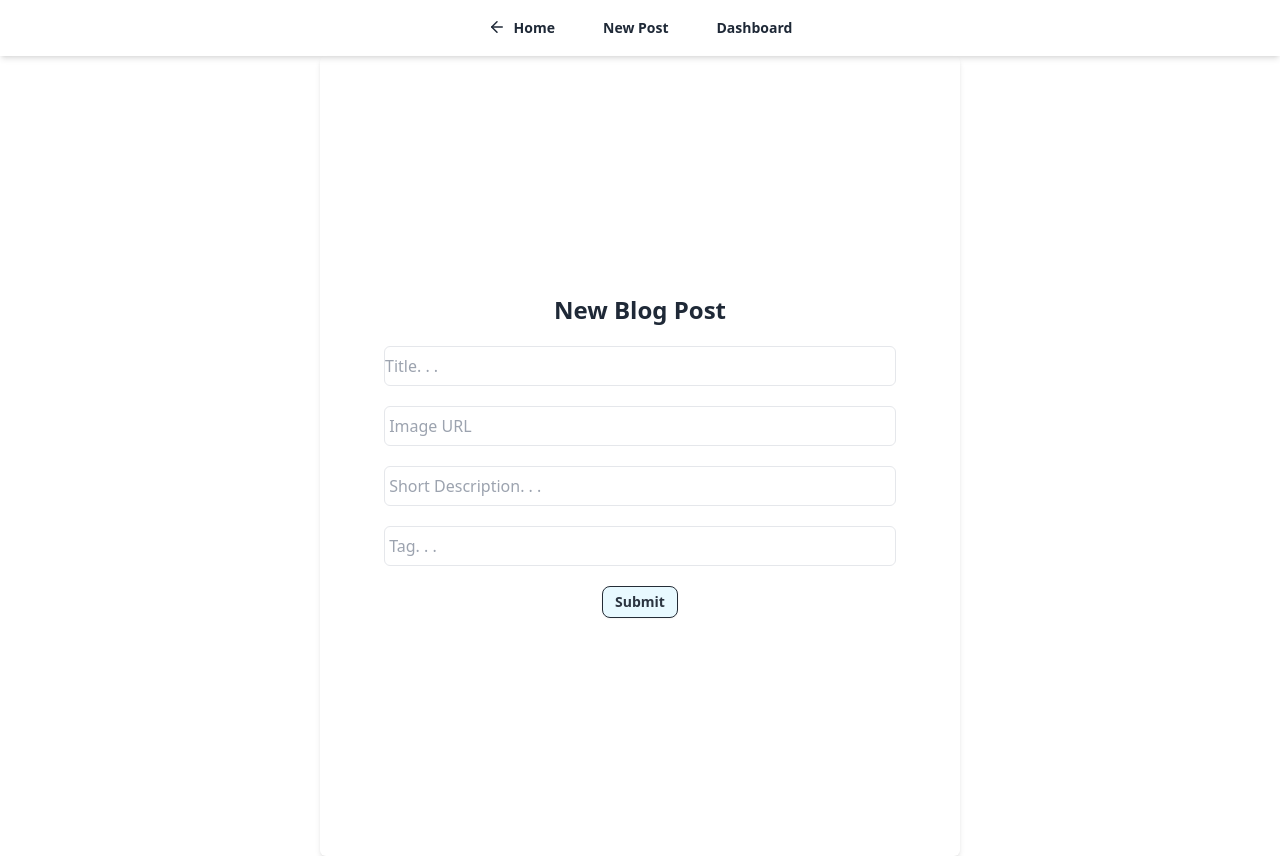
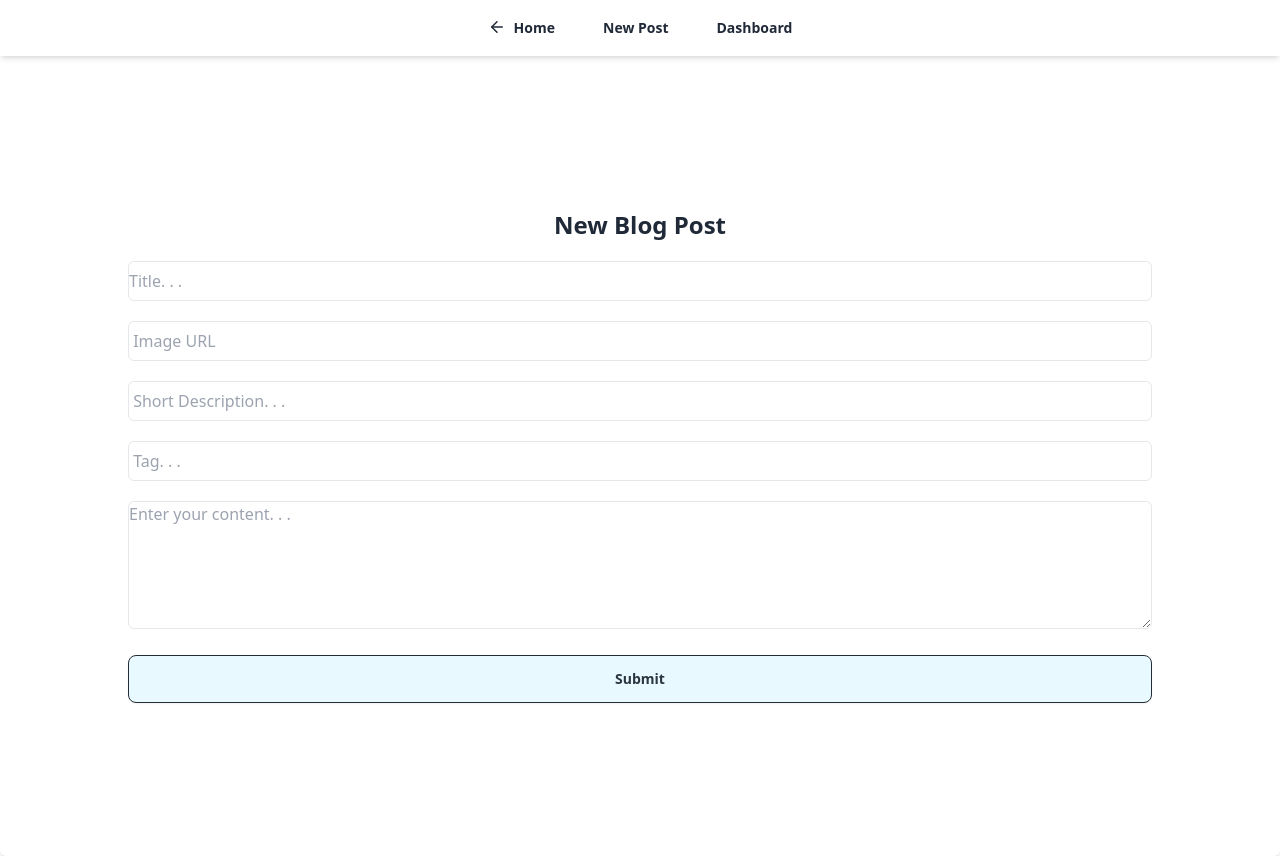
Before and after one commit to Nemanja0033/personal-blog, a Next.js app: page /admin/createpost in a window 1280 px wide. Built offline with nearby package versions, Linux system fonts and the light colour scheme.

Commit message:
FEAT:: content input update

```diff
--- a/src/app/admin/createpost/page.tsx
+++ b/src/app/admin/createpost/page.tsx
@@ -6,11 +6,11 @@ import { v4 as uuidv4 } from 'uuid';
 
 export default function CreatePost(){
 
-    const [title, setTitle] = useState<string>("");
-    const [content, setContent] = useState<string>("");
-    const [imgUrl, setImageUrl] = useState<string>("");
-    const [desc, setDesc] = useState<string>("");
-    const [tag, setTag] = useState<string>("");
+    const [title, setTitle] = useState("");
+    const [imgUrl, setImageUrl] = useState("");
+    const [content, setContent] = useState("")
+    const [desc, setDesc] = useState("");
+    const [tag, setTag] = useState("");
 
     const postCollectionRef = collection(db, "posts");
 
@@ -25,7 +25,7 @@ export default function CreatePost(){
                 month: 'long',
                 day: '2-digit',
                 hour: '2-digit',
-                minute: '2-digit'
+                minute: '2-digit',
               }),
             createdAt: serverTimestamp(),
             blogID: uuidv4(),
@@ -34,14 +34,15 @@ export default function CreatePost(){
     }
 
     return(
-        <div className="md:w-1/2 w-full h-screen justify-self-center mt-32 flex justify-center md:items-center items-start md:mt-0 shadow-md rounded-md">
+        <div className="w-full h-screen justify-self-center mt-32 flex justify-center md:items-center items-start md:mt-0 shadow-md rounded-md">
             <div className="flex-row md:w-[80%] w-[95%]">
                 <h1 className="text-center mb-5 text-2xl font-semibold">New Blog Post</h1>
                 <input className="w-full mb-5 h-10 rounded-md border" required placeholder="Title. . ." type="text" onChange={(e) => {setTitle(e.target.value)}} />
                 <input className="w-full mb-5 h-10 rounded-md border" required placeholder=" Image URL" type="text" onChange={(e) => {setImageUrl(e.target.value)}} />
                 <input className="w-full mb-5 h-10 rounded-md border" required placeholder=" Short Description. . ." type="text" onChange={(e) => {setDesc(e.target.value)}} />
                 <input className="w-full mb-5 h-10 rounded-md border" required placeholder=" Tag. . ." type="text" onChange={(e) => {setTag(e.target.value)}} />
-                <button className="flex justify-self-center btn btn-active btn-neutral bg-primary text-neutral hover:text-white btn-sm" onClick={createPost}>Submit</button>
+                <textarea className="w-full mb-5 h-32 max-h-92 rounded-md border" onChange={(e) => setContent(e.target.value)} placeholder="Enter your content. . ." />
+                <button className="w-full h-12 btn btn-active btn-neutral bg-primary text-neutral hover:text-white btn-sm" onClick={createPost}>Submit</button>
             </div>
         </div>
     )
```
